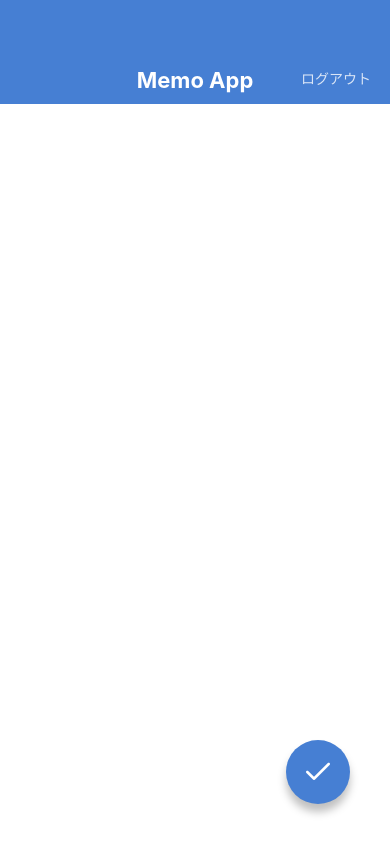
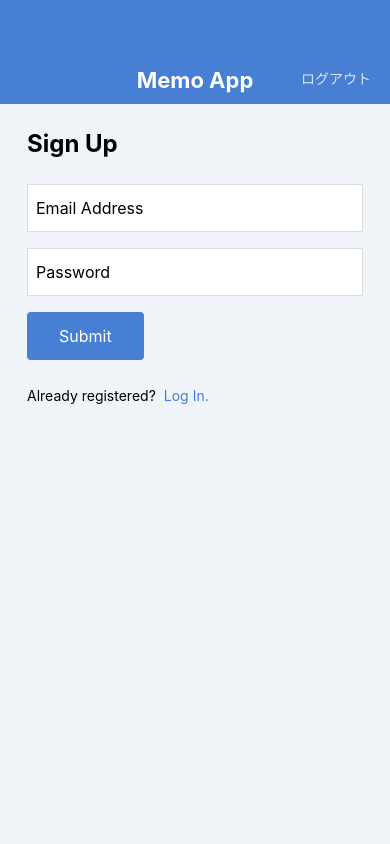
Before and after one commit to tatsuyaYG/MemoApp, a React Native app: screen / in a window 390 px wide. Built offline with nearby package versions, Linux system fonts and the light colour scheme.

Commit message:
Create LogInScreen and SignUpScreen

```diff
--- a/App.jsx
+++ b/App.jsx
@@ -3,10 +3,12 @@
 // import MemoListScreen from './src/screens/MemoListScreen';
 // import MemoDetailScreen from './src/screens/MemoDetailScreen';
 // import MemoEditScreen from './src/screens/MemoEditScreen';
-import MemoCreateScreen from './src/screens/MemoCreateScreen';
+// import MemoCreateScreen from './src/screens/MemoCreateScreen';
+// import LogInScreen from './src/screens/LogInScreen';
+import SignUpScreen from './src/screens/SignUpScreen';
 
 export default function App() {
   return (
-    <MemoCreateScreen />
+    <SignUpScreen />
   );
 }
--- /dev/null
+++ b/src/components/Button.jsx
@@ -0,0 +1,32 @@
+import { string } from 'prop-types';
+import React from 'react';
+import { View, Text, StyleSheet } from 'react-native';
+
+export default function Button(props) {
+  const { label } = props;
+  return (
+    <View style={styles.buttonContainer}>
+      <Text style={styles.buttonLabel}>{label}</Text>
+    </View>
+  );
+}
+
+Button.propTypes = {
+  label: string.isRequired,
+};
+
+const styles = StyleSheet.create({
+  buttonContainer: {
+    backgroundColor: '#467FD3',
+    borderRadius: 4,
+    alignSelf: 'flex-start',
+    marginBottom: 24,
+  },
+  buttonLabel: {
+    fontSize: 16,
+    lineHeight: 32,
+    paddingVertical: 8,
+    paddingHorizontal: 32,
+    color: '#FFFFFF',
+  },
+});
--- /dev/null
+++ b/src/screens/LogInScreen.jsx
@@ -0,0 +1,64 @@
+import React from 'react';
+import {
+  View, Text, TextInput, StyleSheet,
+} from 'react-native';
+
+import AppBar from '../components/AppBar';
+import Button from '../components/Button';
+
+export default function LogInScreen() {
+  return (
+    <View style={styles.container}>
+      <AppBar />
+      <View style={styles.inner}>
+        <Text style={styles.title}>Log In</Text>
+        <TextInput style={styles.input} value="Email Address" />
+        <TextInput style={styles.input} value="Password" />
+        <Button label="Submit" />
+        <View style={styles.footer}>
+          <Text style={styles.footerText}>Not registered?</Text>
+          <Text style={styles.footerLink}>Sign up here!</Text>
+        </View>
+      </View>
+    </View>
+  );
+}
+
+const styles = StyleSheet.create({
+  container: {
+    flex: 1,
+    backgroundColor: '#F0F4F8',
+  },
+  inner: {
+    paddingHorizontal: 27,
+    paddingVertical: 24,
+  },
+  title: {
+    fontSize: 24,
+    lineHeight: 32,
+    fontWeight: 'bold',
+    marginBottom: 24,
+  },
+  input: {
+    fontSize: 16,
+    height: 48,
+    borderColor: '#DDDDDD',
+    borderWidth: 1,
+    backgroundColor: '#FFFFFF',
+    paddingHorizontal: 8,
+    marginBottom: 16,
+  },
+  footerText: {
+    fontSize: 14,
+    lineHeight: 24,
+    marginRight: 8,
+  },
+  footerLink: {
+    fontSize: 14,
+    lineHeight: 24,
+    color: '#467FD3',
+  },
+  footer: {
+    flexDirection: 'row',
+  },
+});
--- a/src/screens/MemoCreateScreen.jsx
+++ b/src/screens/MemoCreateScreen.jsx
@@ -8,6 +8,7 @@
 
 import AppBar from '../components/AppBar';
 import CircleButton from '../components/CircleButton';
+// import KeyboardSafeView from '../components/KeyboardSafeView';
 
 export default function MemoCreateScreen() {
   return (
--- /dev/null
+++ b/src/screens/SignUpScreen.jsx
@@ -0,0 +1,64 @@
+import React from 'react';
+import {
+  View, Text, TextInput, StyleSheet,
+} from 'react-native';
+
+import AppBar from '../components/AppBar';
+import Button from '../components/Button';
+
+export default function SignUpScreen() {
+  return (
+    <View style={styles.container}>
+      <AppBar />
+      <View style={styles.inner}>
+        <Text style={styles.title}>Sign Up</Text>
+        <TextInput style={styles.input} value="Email Address" />
+        <TextInput style={styles.input} value="Password" />
+        <Button label="Submit" />
+        <View style={styles.footer}>
+          <Text style={styles.footerText}>Already registered?</Text>
+          <Text style={styles.footerLink}>Log In.</Text>
+        </View>
+      </View>
+    </View>
+  );
+}
+
+const styles = StyleSheet.create({
+  container: {
+    flex: 1,
+    backgroundColor: '#F0F4F8',
+  },
+  inner: {
+    paddingHorizontal: 27,
+    paddingVertical: 24,
+  },
+  title: {
+    fontSize: 24,
+    lineHeight: 32,
+    fontWeight: 'bold',
+    marginBottom: 24,
+  },
+  input: {
+    fontSize: 16,
+    height: 48,
+    borderColor: '#DDDDDD',
+    borderWidth: 1,
+    backgroundColor: '#FFFFFF',
+    paddingHorizontal: 8,
+    marginBottom: 16,
+  },
+  footerText: {
+    fontSize: 14,
+    lineHeight: 24,
+    marginRight: 8,
+  },
+  footerLink: {
+    fontSize: 14,
+    lineHeight: 24,
+    color: '#467FD3',
+  },
+  footer: {
+    flexDirection: 'row',
+  },
+});
```
Also changed, not shown: src/components/KeyboardSafeView.jsx (added, +77 -0 lines).
